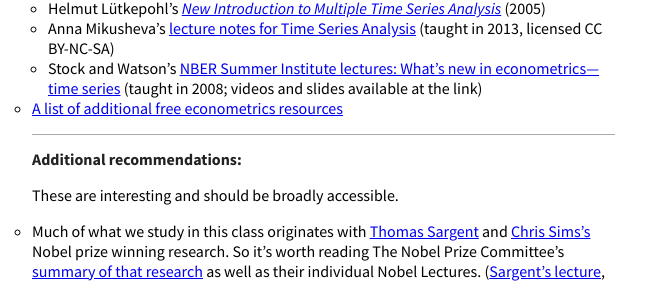
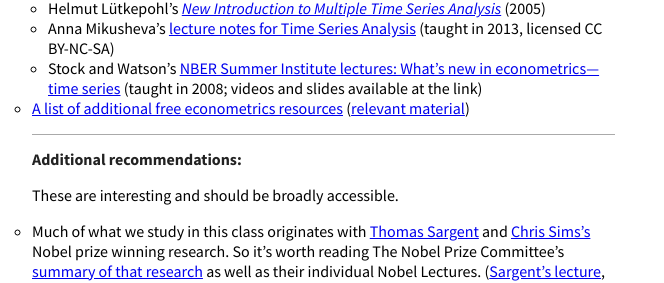
Before and after one commit to mmkuang/grayclhn.github.io, a Jekyll site: the page built from 674/index.md, in a window 1280 px wide. Shown: the part 321-604 px from the top of the page, without its empty margins (0-664 px from the left). Built offline with Jekyll 4.4.1, drawn with Linux system fonts in a browser that asks for light colours; Markdown is read by kramdown in place of the engine named in the settings.

Commit message:
Tweak EFLP links

```diff
--- a/674/index.md
+++ b/674/index.md
@@ -37,10 +37,12 @@ I'll use this webpage.
     econometrics—time series][NBER08] (taught in 2008; videos and slides
     available at the link)
 * [A list of additional free econometrics resources][EFLP]
+  ([relevant material][EFLP2])
 
 [Mikusheva]: http://ocw.mit.edu/courses/economics/14-384-time-series-analysis-fall-2013
 [NBER08]: http://www.nber.org/minicourse_2008.html
-[EFLP]: http://www.econometricslibrary.org/#3
+[EFLP]: http://www.econometricslibrary.org/
+[EFLP2]: http://www.econometricslibrary.org/#3
 
 <hr />
 
```
Also changed, not shown: 671/index.md (+3 -1 lines).
